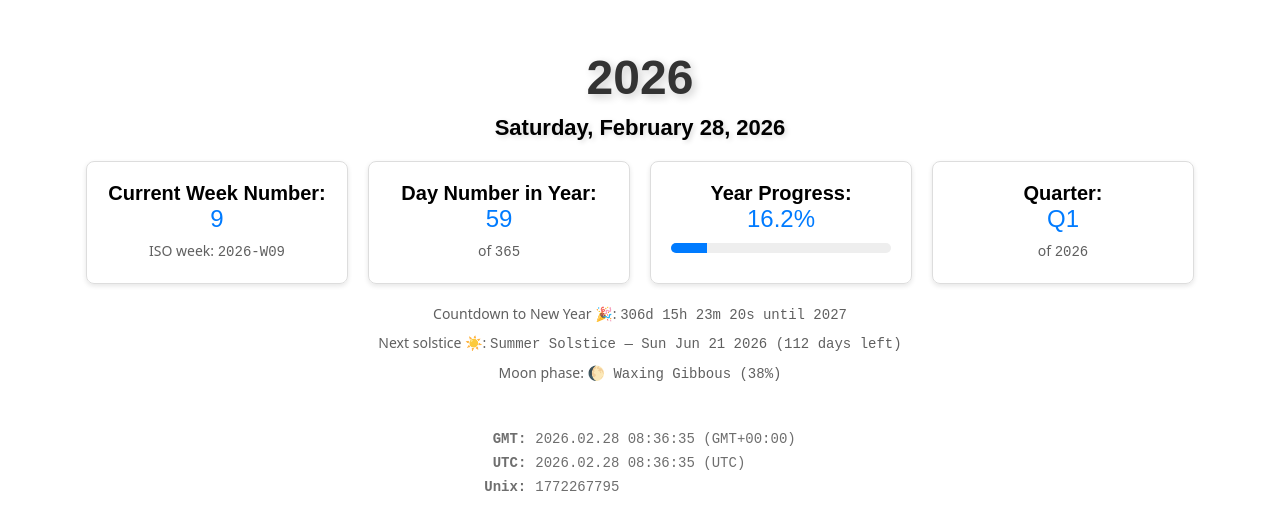
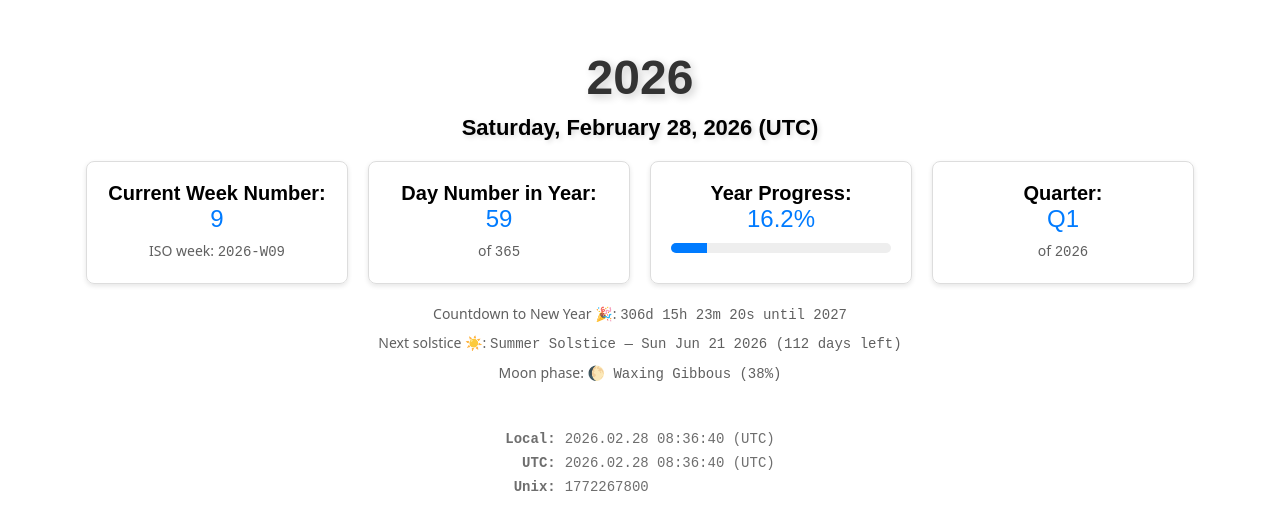
Before and after one commit to raulviigipuu/week, a plain HTML site: page public/index.html in a window 1280 px wide. Drawn offline with Linux system fonts and the light colour scheme.

Commit message:
timestamp + timezone

```diff
--- a/public/index.html
+++ b/public/index.html
@@ -252,7 +252,7 @@
       <table style="margin: 0 auto; font-family: monospace; border-spacing: 0 6px">
         <tr>
           <td style="font-weight: bold; text-align: right; padding-right: 8px">
-            GMT:
+            Local:
           </td>
           <td class="time-cell">
             <time id="gmtTime" datetime="2025-01-01T00:00:00Z">Loading...</time>
@@ -277,6 +277,9 @@
   </main>
 
   <script>
+    const DEFAULT_TIMEZONE =
+      Intl.DateTimeFormat().resolvedOptions().timeZone || "UTC";
+
     // UTILS
     function getISOWeekParts(date) {
       const temp = new Date(
@@ -311,30 +314,26 @@
         year: "numeric",
         month: "long",
         day: "numeric",
+        timeZone: DEFAULT_TIMEZONE,
       });
     }
 
-    function formatDateTime(date, useUTC = false) {
-      const get = (fn) => String(fn.call(date)).padStart(2, "0");
-      const yyyy = useUTC ? date.getUTCFullYear() : date.getFullYear();
-      const month = useUTC ? date.getUTCMonth() : date.getMonth();
-      const mm = String(month + 1).padStart(2, "0");
-      const dd = get(useUTC ? date.getUTCDate : date.getDate);
-      const hh = get(useUTC ? date.getUTCHours : date.getHours);
-      const min = get(useUTC ? date.getUTCMinutes : date.getMinutes);
-      const ss = get(useUTC ? date.getUTCSeconds : date.getSeconds);
-      return `${yyyy}.${mm}.${dd} ${hh}:${min}:${ss}`;
-    }
-
-    function getGMTOffsetString(date) {
-      const offset = -date.getTimezoneOffset();
-      const sign = offset >= 0 ? "+" : "-";
-      const hours = String(Math.floor(Math.abs(offset) / 60)).padStart(
-        2,
-        "0"
-      );
-      const minutes = String(Math.abs(offset) % 60).padStart(2, "0");
-      return `${sign}${hours}:${minutes}`;
+    function formatDateTime(date, timeZone) {
+      const parts = new Intl.DateTimeFormat("en-CA", {
+        timeZone,
+        year: "numeric",
+        month: "2-digit",
+        day: "2-digit",
+        hour: "2-digit",
+        minute: "2-digit",
+        second: "2-digit",
+        hour12: false,
+      }).formatToParts(date);
+      const map = {};
+      for (const part of parts) {
+        if (part.type !== "literal") map[part.type] = part.value;
+      }
+      return `${map.year}.${map.month}.${map.day} ${map.hour}:${map.minute}:${map.second}`;
     }
 
     function getQuarterInfo(date) {
@@ -342,8 +341,7 @@
       return `Q${quarter}`;
     }
 
-    function getNewYearCountdownString() {
-      const now = new Date();
+    function getNewYearCountdownString(now) {
       const nextYear = now.getFullYear() + 1;
       const newYear = new Date(nextYear, 0, 1, 0, 0, 0, 0);
       const diffMs = newYear - now;
@@ -399,15 +397,6 @@
       return `${emoji} ${name} (${percent}%)`;
     }
 
-    function startCountdown() {
-      const el = document.getElementById("newYearCountdown");
-      function tick() {
-        el.textContent = getNewYearCountdownString();
-      }
-      tick(); // initial render
-      setInterval(tick, 1000); // live update every second
-    }
-
     function getNextSolstice(today) {
       const knownSummerDayByYear = {
         2024: 20,
@@ -445,8 +434,7 @@
       return null;
     }
 
-    function updateSolsticeInfo() {
-      const now = new Date();
+    function updateSolsticeInfo(now) {
       const next = getNextSolstice(now);
       if (!next) return;
 
@@ -459,13 +447,14 @@
     }
 
     // MAIN UPDATE
-    function updateUI() {
-      const now = new Date();
+    function updateUI(now) {
       const year = now.getFullYear();
       const totalDays = isLeapYear(year) ? 366 : 365;
 
       document.getElementById("currentYear").textContent = year;
-      document.getElementById("currentDate").textContent = formatDate(now);
+      document.getElementById(
+        "currentDate"
+      ).textContent = `${formatDate(now)} (${DEFAULT_TIMEZONE})`;
       const { weekNo } = getISOWeekParts(now);
       document.getElementById("weekNumber").textContent = weekNo;
       document.getElementById("isoWeek").textContent = getISOWeekString(now);
@@ -474,18 +463,18 @@
       document.getElementById("totalDays").textContent = totalDays;
 
       document.getElementById("gmtTime").textContent =
-        formatDateTime(now, false) + ` (GMT${getGMTOffsetString(now)})`;
+        formatDateTime(now, DEFAULT_TIMEZONE) + ` (${DEFAULT_TIMEZONE})`;
       document
         .getElementById("gmtTime")
         .setAttribute("datetime", now.toISOString());
 
       document.getElementById("utcTime").textContent =
-        formatDateTime(now, true) + ` (UTC)`;
+        formatDateTime(now, "UTC") + ` (UTC)`;
       document
         .getElementById("utcTime")
         .setAttribute("datetime", now.toISOString());
       document.getElementById("unixTime").textContent = Math.floor(
-        Date.now() / 1000
+        now.getTime() / 1000
       );
 
       const currentDay = getDayOfYear(now);
@@ -503,11 +492,21 @@
 
       document.getElementById("moonPhaseText").textContent =
         getMoonPhase(now);
+      document.getElementById("newYearCountdown").textContent =
+        getNewYearCountdownString(now);
     }
 
-    updateUI();
-    startCountdown();
-    updateSolsticeInfo();
+    function startClock() {
+      function tick() {
+        const now = new Date();
+        updateUI(now);
+        updateSolsticeInfo(now);
+      }
+      tick();
+      setInterval(tick, 1000);
+    }
+
+    startClock();
   </script>
   <script>
     // Put domain into the recorded path so each site stays separable
```
